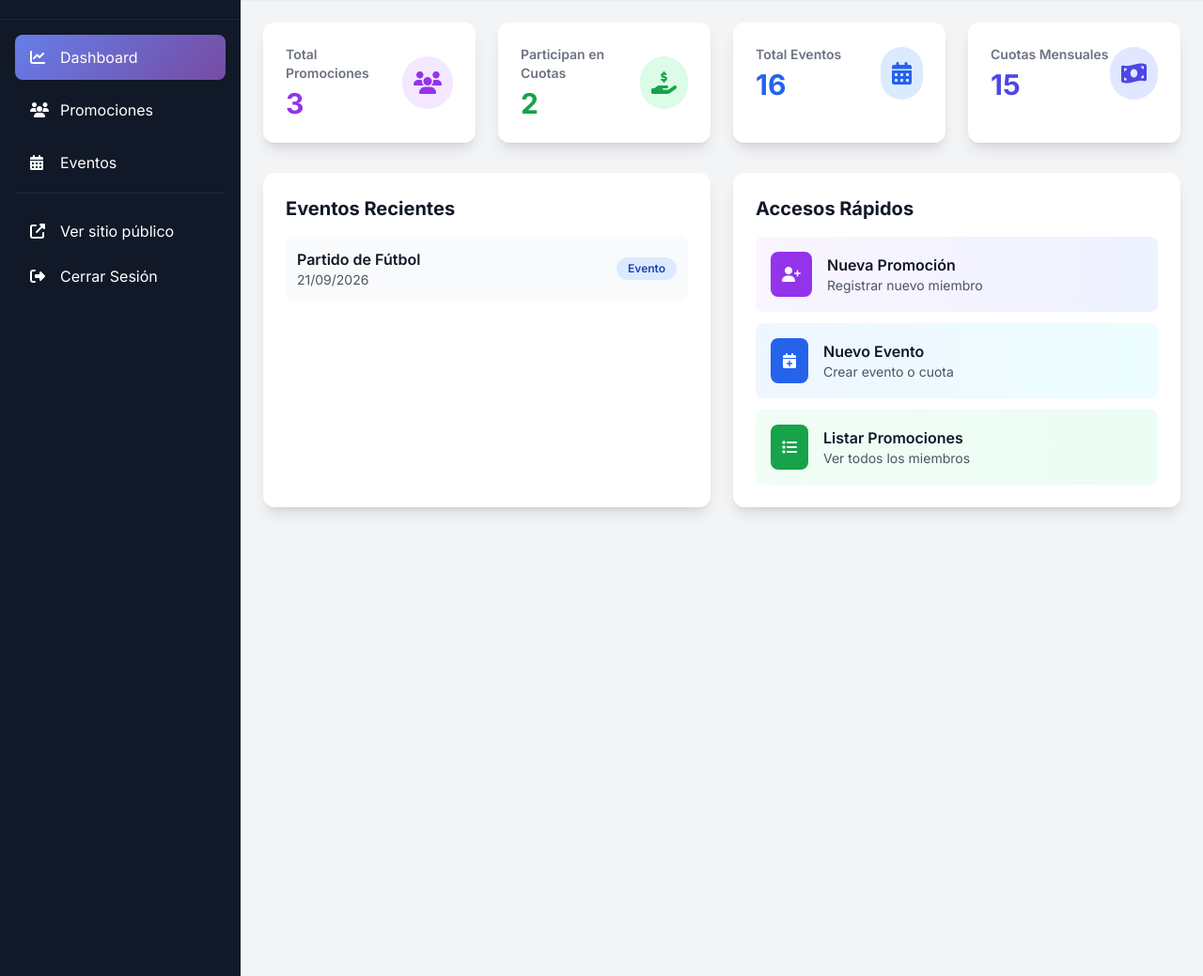
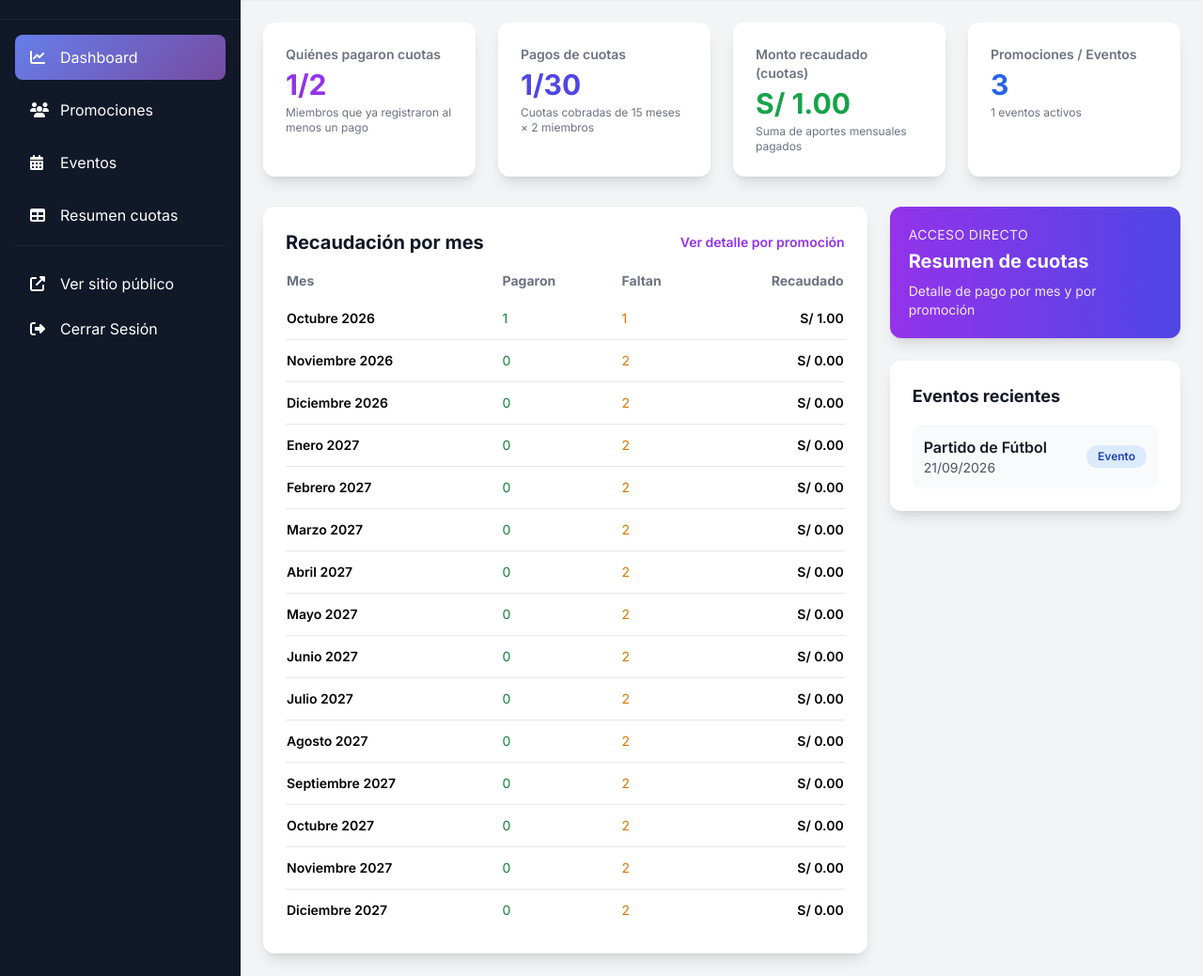
Before and after one commit to ingenioalex/VentaPOS, a Laravel app: page /seccionk/admin in a window 1280 px wide. Shown: the part 72-1111 px from the top of the page at 94% size. Run offline with Laravel 12, Linux system fonts and the light colour scheme; a user stored in the database is signed in; data comes from the database, SQL or seed files in the repository; tables that the repository leaves empty hold one stand-in row (values such as "Sample post"); some libraries are stand-ins or nearby versions.

Commit message:
Mostrar recaudación de cuotas en el dashboard y resumen por mes
El panel indica cuántos pagaron y el monto recaudado. Hay un acceso directo al detalle de pagos por mes y por promoción.

Co-authored-by: Yuri Alexander Vargas Lazo <ingeniovargas@gmail.com>

```diff
--- a/app/Http/Controllers/SeccionK/Admin/AdminDashboardController.php
+++ b/app/Http/Controllers/SeccionK/Admin/AdminDashboardController.php
@@ -14,29 +14,104 @@ class AdminDashboardController extends Controller
     {
         $totalPromociones = SeccionKPromocion::activos()->count();
         $participanCuotas = SeccionKPromocion::activos()->where('participa_cuotas', true)->count();
-        $totalEventos = SeccionKEvento::activos()->count();
+        $totalEventos = SeccionKEvento::eventos()->activos()->count();
         $totalCuotas = SeccionKEvento::cuotasMensuales()->activos()->count();
 
-        // Cuotas mensuales para el dashboard
-        $cuotasMensuales = SeccionKEvento::cuotasMensuales()
-            ->activos()
-            ->orderBy('fecha')
-            ->get();
+        $pagosCuotas = SeccionKParticipacion::query()
+            ->where('pago', true)
+            ->whereHas('evento', function ($evento) {
+                $evento->where('tipo', 'cuota_mensual')->where('activo', true);
+            });
 
-        // Eventos recientes
+        $cuotasPagadasCount = (clone $pagosCuotas)->count();
+        $montoRecaudadoCuotas = (clone $pagosCuotas)->sum('monto_aportado');
+        $promocionesQuePagaron = (clone $pagosCuotas)->distinct('promocion_id')->count('promocion_id');
+        $esperadosCuotas = $participanCuotas * $totalCuotas;
+
         $eventosRecientes = SeccionKEvento::eventos()
             ->activos()
             ->orderBy('fecha', 'desc')
             ->limit(5)
             ->get();
 
+        $resumenMeses = SeccionKEvento::cuotasMensuales()
+            ->activos()
+            ->orderBy('fecha')
+            ->get()
+            ->map(function ($cuota) use ($participanCuotas) {
+                $pagos = SeccionKParticipacion::where('evento_id', $cuota->id)->where('pago', true);
+                $pagaron = (clone $pagos)->count();
+
+                return [
+                    'evento' => $cuota,
+                    'pagaron' => $pagaron,
+                    'faltan' => max($participanCuotas - $pagaron, 0),
+                    'recaudado' => (clone $pagos)->sum('monto_aportado'),
+                ];
+            });
+
         return view('seccionk.admin.dashboard', compact(
             'totalPromociones',
             'participanCuotas',
             'totalEventos',
             'totalCuotas',
-            'cuotasMensuales',
-            'eventosRecientes'
+            'cuotasPagadasCount',
+            'montoRecaudadoCuotas',
+            'promocionesQuePagaron',
+            'esperadosCuotas',
+            'eventosRecientes',
+            'resumenMeses'
         ));
     }
+
+    public function resumenCuotas()
+    {
+        $cuotas = SeccionKEvento::cuotasMensuales()->activos()->orderBy('fecha')->get();
+        $promociones = SeccionKPromocion::activos()
+            ->orderBy('apellido_paterno')
+            ->orderBy('apellido_materno')
+            ->get();
+
+        $pagos = SeccionKParticipacion::query()
+            ->whereIn('evento_id', $cuotas->pluck('id'))
+            ->where('pago', true)
+            ->get()
+            ->groupBy('promocion_id');
+
+        $filas = $promociones->map(function ($promo) use ($cuotas, $pagos) {
+            $pagosPromo = ($pagos->get($promo->id) ?? collect())->keyBy('evento_id');
+            $celdas = $cuotas->mapWithKeys(function ($cuota) use ($pagosPromo) {
+                $pago = $pagosPromo->get($cuota->id);
+
+                return [
+                    $cuota->id => [
+                        'pago' => (bool) $pago,
+                        'monto' => $pago?->monto_aportado ?? 0,
+                        'fecha' => $pago?->fecha_pago,
+                        'transaccion' => $pago?->numero_transaccion,
+                    ],
+                ];
+            });
+
+            return [
+                'promocion' => $promo,
+                'celdas' => $celdas,
+                'pagadas' => $celdas->where('pago', true)->count(),
+                'recaudado' => $celdas->where('pago', true)->sum('monto'),
+            ];
+        });
+
+        $totalesMes = $cuotas->mapWithKeys(function ($cuota) use ($filas) {
+            $pagaron = $filas->filter(fn ($fila) => $fila['celdas'][$cuota->id]['pago'] ?? false);
+
+            return [
+                $cuota->id => [
+                    'pagaron' => $pagaron->count(),
+                    'recaudado' => $pagaron->sum(fn ($fila) => $fila['celdas'][$cuota->id]['monto']),
+                ],
+            ];
+        });
+
+        return view('seccionk.admin.resumen-cuotas', compact('cuotas', 'filas', 'totalesMes'));
+    }
 }
--- a/resources/views/seccionk/admin/dashboard.blade.php
+++ b/resources/views/seccionk/admin/dashboard.blade.php
@@ -6,57 +6,72 @@
 @section('content')
 <div class="grid grid-cols-1 md:grid-cols-2 lg:grid-cols-4 gap-6 mb-8">
     <div class="bg-white rounded-xl shadow-lg p-6">
-        <div class="flex items-center justify-between">
-            <div>
-                <p class="text-gray-500 text-sm font-semibold mb-1">Total Promociones</p>
-                <p class="text-3xl font-bold text-purple-600">{{ $totalPromociones }}</p>
+        <p class="text-gray-500 text-sm font-semibold mb-1">Quiénes pagaron cuotas</p>
+        <p class="text-3xl font-bold text-purple-600">{{ $promocionesQuePagaron }}/{{ $participanCuotas }}</p>
+        <p class="text-xs text-gray-500 mt-1">Miembros que ya registraron al menos un pago</p>
     </div>
-            <div class="bg-purple-100 rounded-full p-3">
-                <i class="fas fa-users text-purple-600 text-2xl"></i>
+    <div class="bg-white rounded-xl shadow-lg p-6">
+        <p class="text-gray-500 text-sm font-semibold mb-1">Pagos de cuotas</p>
+        <p class="text-3xl font-bold text-indigo-600">{{ $cuotasPagadasCount }}/{{ $esperadosCuotas }}</p>
+        <p class="text-xs text-gray-500 mt-1">Cuotas cobradas de {{ $totalCuotas }} meses × {{ $participanCuotas }} miembros</p>
     </div>
+    <div class="bg-white rounded-xl shadow-lg p-6">
+        <p class="text-gray-500 text-sm font-semibold mb-1">Monto recaudado (cuotas)</p>
+        <p class="text-3xl font-bold text-green-600">S/ {{ number_format($montoRecaudadoCuotas, 2) }}</p>
+        <p class="text-xs text-gray-500 mt-1">Suma de aportes mensuales pagados</p>
+    </div>
+    <div class="bg-white rounded-xl shadow-lg p-6">
+        <p class="text-gray-500 text-sm font-semibold mb-1">Promociones / Eventos</p>
+        <p class="text-3xl font-bold text-blue-600">{{ $totalPromociones }}</p>
+        <p class="text-xs text-gray-500 mt-1">{{ $totalEventos }} eventos activos</p>
     </div>
 </div>
 
-    <div class="bg-white rounded-xl shadow-lg p-6">
-        <div class="flex items-center justify-between">
-            <div>
-                <p class="text-gray-500 text-sm font-semibold mb-1">Participan en Cuotas</p>
-                <p class="text-3xl font-bold text-green-600">{{ $participanCuotas }}</p>
+<div class="grid grid-cols-1 lg:grid-cols-3 gap-6">
+    <div class="lg:col-span-2 bg-white rounded-xl shadow-lg p-6">
+        <div class="flex items-center justify-between mb-4">
+            <h3 class="text-xl font-bold text-gray-900">Recaudación por mes</h3>
+            <a href="{{ route('seccionk.admin.resumen.cuotas') }}" class="text-sm font-semibold text-purple-600 hover:text-purple-800">
+                Ver detalle por promoción
+            </a>
         </div>
-            <div class="bg-green-100 rounded-full p-3">
-                <i class="fas fa-hand-holding-usd text-green-600 text-2xl"></i>
-            </div>
+        <div class="overflow-x-auto">
+            <table class="min-w-full text-sm">
+                <thead>
+                    <tr class="text-left text-gray-500">
+                        <th class="pb-2 pr-4">Mes</th>
+                        <th class="pb-2 pr-4">Pagaron</th>
+                        <th class="pb-2 pr-4">Faltan</th>
+                        <th class="pb-2 text-right">Recaudado</th>
+                    </tr>
+                </thead>
+                <tbody class="divide-y">
+                    @forelse($resumenMeses as $mes)
+                        <tr>
+                            <td class="py-3 pr-4 font-semibold">{{ $mes['evento']->mes_cuota }}</td>
+                            <td class="py-3 pr-4 text-green-700">{{ $mes['pagaron'] }}</td>
+                            <td class="py-3 pr-4 text-amber-600">{{ $mes['faltan'] }}</td>
+                            <td class="py-3 text-right font-semibold">S/ {{ number_format($mes['recaudado'], 2) }}</td>
+                        </tr>
+                    @empty
+                        <tr>
+                            <td colspan="4" class="py-6 text-center text-gray-500">No hay cuotas mensuales</td>
+                        </tr>
+                    @endforelse
+                </tbody>
+            </table>
         </div>
     </div>
 
-    <div class="bg-white rounded-xl shadow-lg p-6">
-        <div class="flex items-center justify-between">
-            <div>
-                <p class="text-gray-500 text-sm font-semibold mb-1">Total Eventos</p>
-                <p class="text-3xl font-bold text-blue-600">{{ $totalEventos }}</p>
-            </div>
-            <div class="bg-blue-100 rounded-full p-3">
-                <i class="fas fa-calendar-alt text-blue-600 text-2xl"></i>
-            </div>
-        </div>
-    </div>
+    <div class="space-y-6">
+        <a href="{{ route('seccionk.admin.resumen.cuotas') }}" class="block p-5 bg-gradient-to-r from-purple-600 to-indigo-600 rounded-xl shadow-lg text-white hover:shadow-xl transition">
+            <p class="text-sm uppercase tracking-wide text-purple-100">Acceso directo</p>
+            <p class="text-xl font-bold mt-1">Resumen de cuotas</p>
+            <p class="text-sm text-purple-100 mt-2">Detalle de pago por mes y por promoción</p>
+        </a>
 
         <div class="bg-white rounded-xl shadow-lg p-6">
-        <div class="flex items-center justify-between">
-            <div>
-                <p class="text-gray-500 text-sm font-semibold mb-1">Cuotas Mensuales</p>
-                <p class="text-3xl font-bold text-indigo-600">{{ $totalCuotas }}</p>
-            </div>
-            <div class="bg-indigo-100 rounded-full p-3">
-                <i class="fas fa-money-bill-wave text-indigo-600 text-2xl"></i>
-            </div>
-        </div>
-    </div>
-</div>
-
-<div class="grid grid-cols-1 lg:grid-cols-2 gap-6">
-    <div class="bg-white rounded-xl shadow-lg p-6">
-        <h3 class="text-xl font-bold text-gray-900 mb-4">Eventos Recientes</h3>
+            <h3 class="text-lg font-bold text-gray-900 mb-4">Eventos recientes</h3>
             <div class="space-y-3">
                 @forelse($eventosRecientes as $evento)
                     <div class="flex items-center justify-between p-3 bg-gray-50 rounded-lg">
@@ -64,51 +79,13 @@
                             <p class="font-semibold text-gray-900">{{ $evento->nombre }}</p>
                             <p class="text-sm text-gray-600">{{ $evento->fecha->format('d/m/Y') }}</p>
                         </div>
-                    <span class="px-3 py-1 rounded-full text-xs font-semibold {{ $evento->tipo === 'cuota_mensual' ? 'bg-purple-100 text-purple-800' : 'bg-blue-100 text-blue-800' }}">
-                        {{ $evento->tipo === 'cuota_mensual' ? 'Cuota' : 'Evento' }}
-                    </span>
+                        <span class="px-3 py-1 rounded-full text-xs font-semibold bg-blue-100 text-blue-800">Evento</span>
                     </div>
                 @empty
                     <p class="text-gray-500 text-center py-4">No hay eventos registrados</p>
                 @endforelse
             </div>
         </div>
-
-    <div class="bg-white rounded-xl shadow-lg p-6">
-        <div class="flex items-center justify-between mb-4">
-            <h3 class="text-xl font-bold text-gray-900">Accesos Rápidos</h3>
-        </div>
-        <div class="space-y-3">
-            <a href="{{ route('seccionk.admin.promociones.create') }}" class="flex items-center space-x-4 p-4 bg-gradient-to-r from-purple-50 to-indigo-50 rounded-lg hover:shadow-md transition">
-                <div class="bg-purple-600 rounded-lg p-3">
-                    <i class="fas fa-user-plus text-white"></i>
-                </div>
-                <div>
-                    <p class="font-semibold text-gray-900">Nueva Promoción</p>
-                    <p class="text-sm text-gray-600">Registrar nuevo miembro</p>
-                </div>
-            </a>
-
-            <a href="{{ route('seccionk.admin.eventos.create') }}" class="flex items-center space-x-4 p-4 bg-gradient-to-r from-blue-50 to-cyan-50 rounded-lg hover:shadow-md transition">
-                <div class="bg-blue-600 rounded-lg p-3">
-                    <i class="fas fa-calendar-plus text-white"></i>
-                </div>
-                <div>
-                    <p class="font-semibold text-gray-900">Nuevo Evento</p>
-                    <p class="text-sm text-gray-600">Crear evento o cuota</p>
-                </div>
-            </a>
-
-            <a href="{{ route('seccionk.admin.promociones.index') }}" class="flex items-center space-x-4 p-4 bg-gradient-to-r from-green-50 to-emerald-50 rounded-lg hover:shadow-md transition">
-                <div class="bg-green-600 rounded-lg p-3">
-                    <i class="fas fa-list text-white"></i>
-                </div>
-                <div>
-                    <p class="font-semibold text-gray-900">Listar Promociones</p>
-                    <p class="text-sm text-gray-600">Ver todos los miembros</p>
-                </div>
-            </a>
-        </div>
     </div>
 </div>
 @endsection
--- a/resources/views/seccionk/admin/layout.blade.php
+++ b/resources/views/seccionk/admin/layout.blade.php
@@ -47,6 +47,10 @@
                 <a href="{{ route('seccionk.admin.eventos.index') }}" class="flex items-center space-x-3 px-4 py-3 rounded-lg hover:bg-gray-800 transition {{ request()->routeIs('seccionk.admin.eventos.*') ? 'sidebar-active' : '' }}">
                     <i class="fas fa-calendar-alt w-5"></i>
                     <span>Eventos</span>
+                </a>
+                <a href="{{ route('seccionk.admin.resumen.cuotas') }}" class="flex items-center space-x-3 px-4 py-3 rounded-lg hover:bg-gray-800 transition {{ request()->routeIs('seccionk.admin.resumen.cuotas') ? 'sidebar-active' : '' }}">
+                    <i class="fas fa-table w-5"></i>
+                    <span>Resumen cuotas</span>
                 </a>
 
                 <div class="pt-4 mt-4 border-t border-gray-800">
--- a/routes/seccionk.php
+++ b/routes/seccionk.php
@@ -34,6 +34,7 @@ Route::post('/admin/logout', [SeccionKAuthController::class, 'logout'])->name('a
 // Rutas del panel admin (protegidas)
 Route::middleware('seccionk.auth')->prefix('admin')->name('admin.')->group(function () {
     Route::get('/', [AdminDashboardController::class, 'index'])->name('dashboard');
+    Route::get('/resumen-cuotas', [AdminDashboardController::class, 'resumenCuotas'])->name('resumen.cuotas');
 
     // Gestión de promociones
     Route::resource('promociones', AdminPromocionController::class)
```
Also changed, not shown: resources/views/seccionk/admin/resumen-cuotas.blade.php (added, +75 -0 lines). Lines whose indentation alone changed are shown as unchanged.
